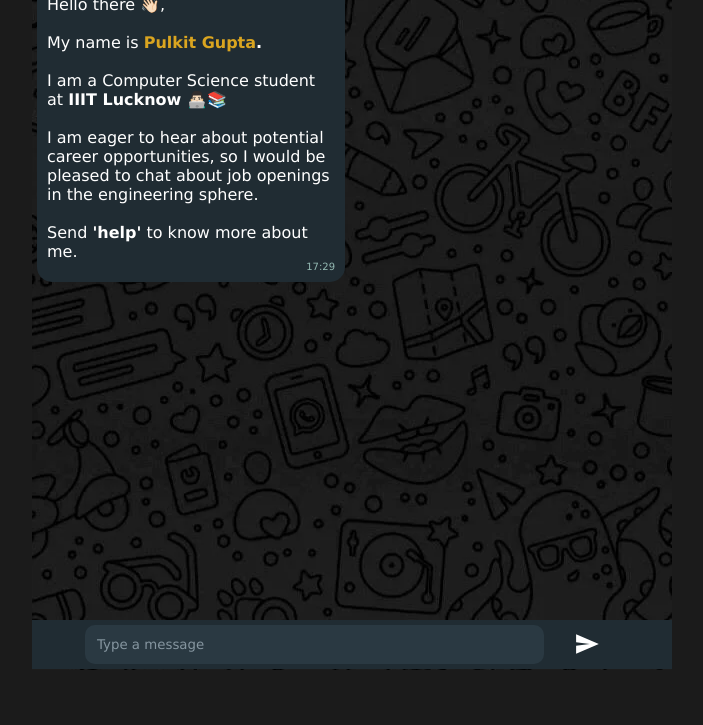
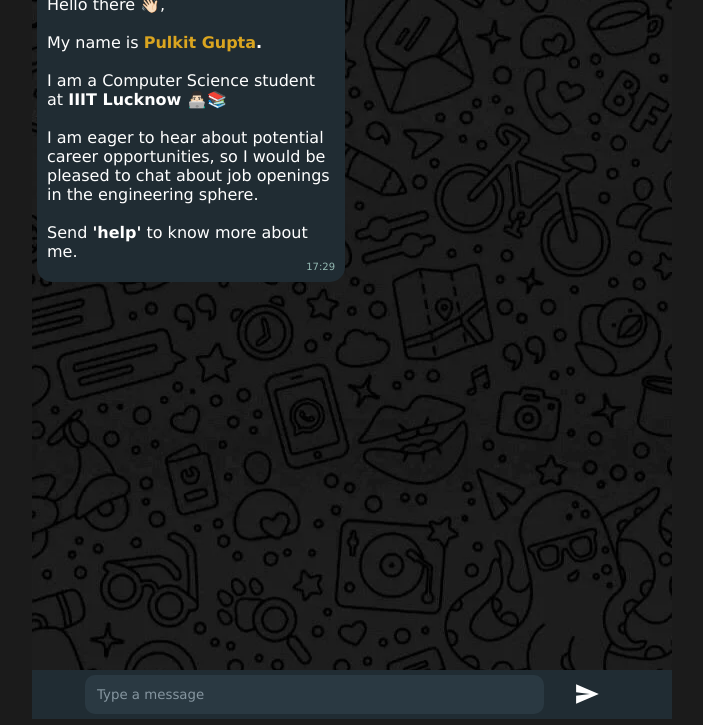
Before and after one commit to pulkit045/Portfolio-Website, a plain HTML site: page index.html in a window 1280 px wide. Shown: the part 75-800 px from the top of the page, without its empty margins (288-991 px from the left). Drawn offline with Linux system fonts and the light colour scheme.

Commit message:
fixed bottom-3

```diff
--- a/style.css
+++ b/style.css
@@ -301,7 +301,7 @@ nav{
 footer{
     position: relative;
     left: 0;
-    bottom: 50px;
+    bottom: 0;
     width: 100%;
     color: white;
     text-align: center;
```
